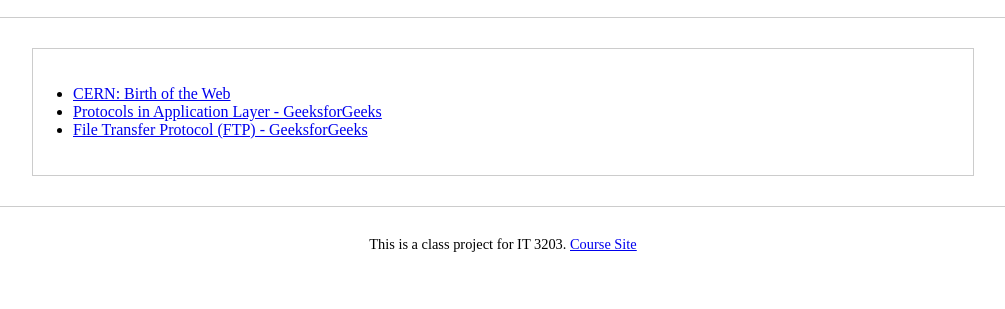
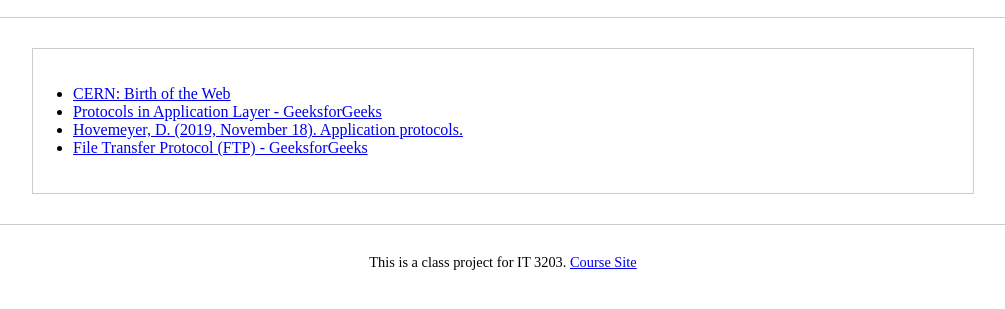
Before and after one commit to fayeluhring/ApplicationLayerProtocols, a plain HTML site: page references.html in a window 1280 px wide. Shown: the part 137-446 px from the top of the page, without its empty margins (137-1142 px from the left). Drawn offline with Linux system fonts and the light colour scheme.

Commit message:
Update references.html

```diff
--- a/references.html
+++ b/references.html
@@ -21,6 +21,7 @@
   <ul>
     <li><a href="https://home.cern/science/computing/birth-web">CERN: Birth of the Web</a></li>
     <li><a href="https://www.geeksforgeeks.org/protocols-application-layer/">Protocols in Application Layer - GeeksforGeeks</a></li>
+    <li><a href="https://www.cs.jhu.edu/~phi/csf/slides/lecture-application-protocols.pdf">Hovemeyer, D. (2019, November 18). Application protocols.</a></li>
     <li><a href="https://www.geeksforgeeks.org/file-transfer-protocol-ftp-in-application-layer/">File Transfer Protocol (FTP) - GeeksforGeeks</a></li>
   </ul>
 </main>
```
